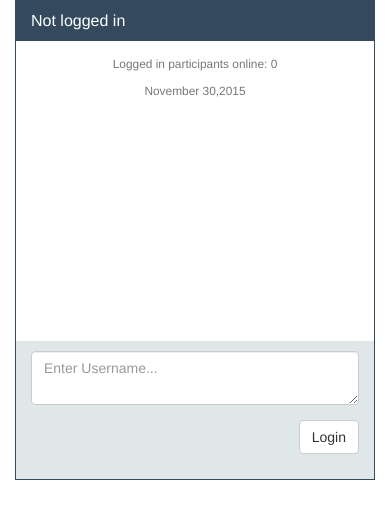
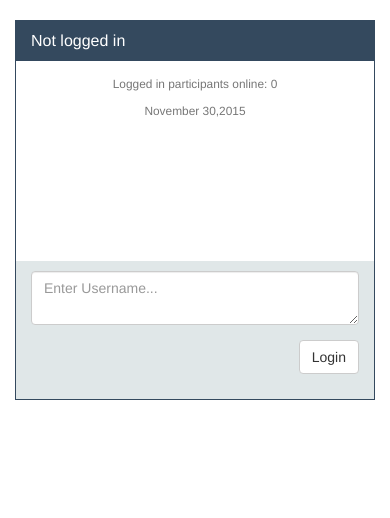
Before and after one commit to dwendt/browser_game, a website: page public/chat.html in a window 390 px wide. Drawn offline with nearby package versions, Linux system fonts and the light colour scheme; no server answers; some icons are missing.

Commit message:
Adding css changes to chat.

```diff
--- a/public/chat.html
+++ b/public/chat.html
@@ -11,7 +11,7 @@
 
     <div class="container">
         <div class="row">
-            <div class="col-md-4 col-md-offset-4">
+            <div class="col-md-12">
                 <div class="portlet portlet-default">
                     <div class="portlet-heading">
                         <div class="portlet-title">
--- a/public/css/chat.css
+++ b/public/css/chat.css
@@ -1,5 +1,8 @@
 
-
+.container{
+  width: 100% !important;
+  margin-top: 20px;
+}
 .portlet {
     margin-bottom: 15px;
 }
@@ -65,6 +68,7 @@
 .portlet .portlet-body {
     padding: 15px;
     background: #fff;
+    height: 700px!important;
 }
 
 .portlet .portlet-footer {
@@ -150,9 +154,12 @@
     background-color: #fff;
 }
 
-@media(min-width:768px) {
+@media(max-width:768px) {
     .portlet {
         margin-bottom: 30px;
+    }
+    .portlet .portlet-body{
+      height: 200px!important;
     }
 }
 
```
